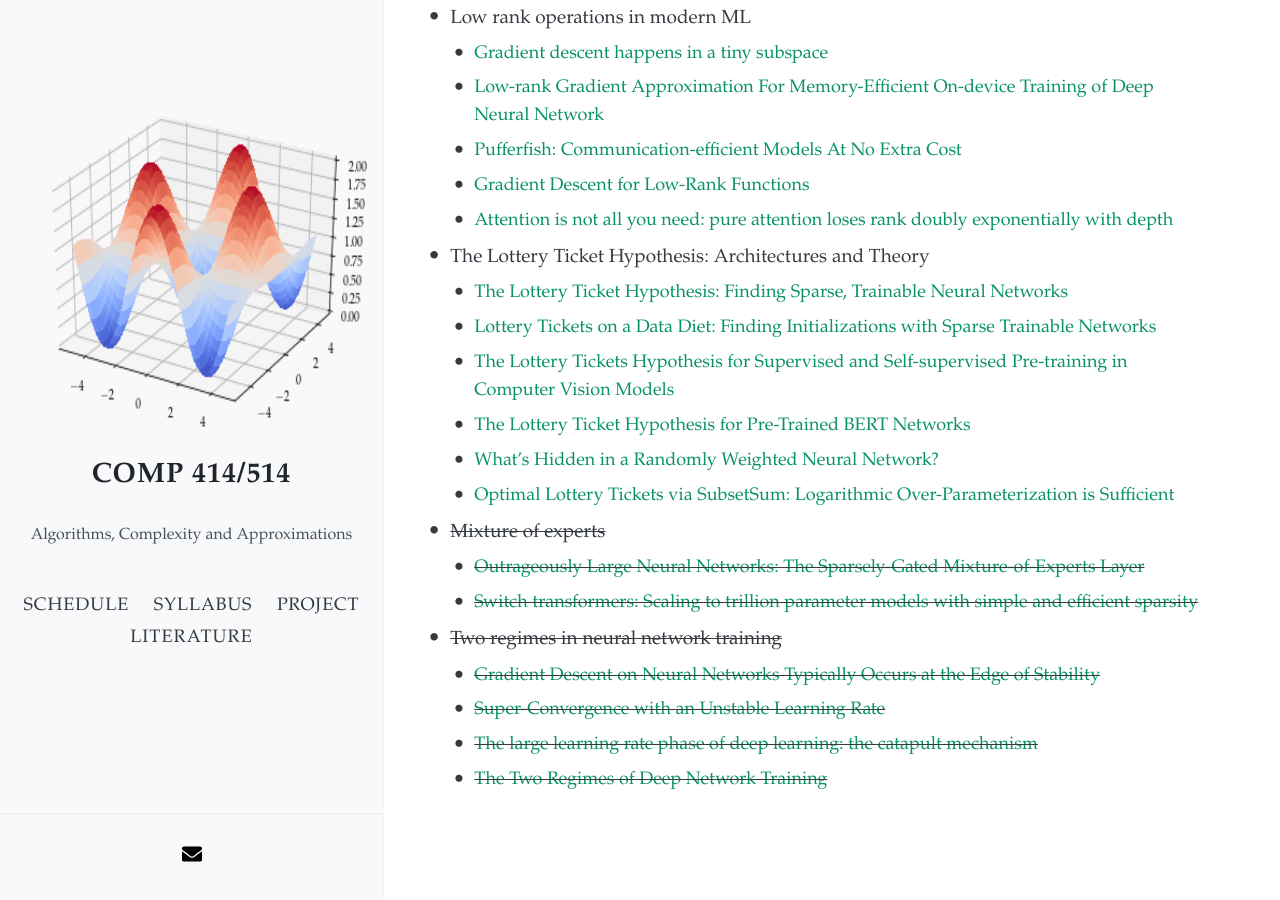
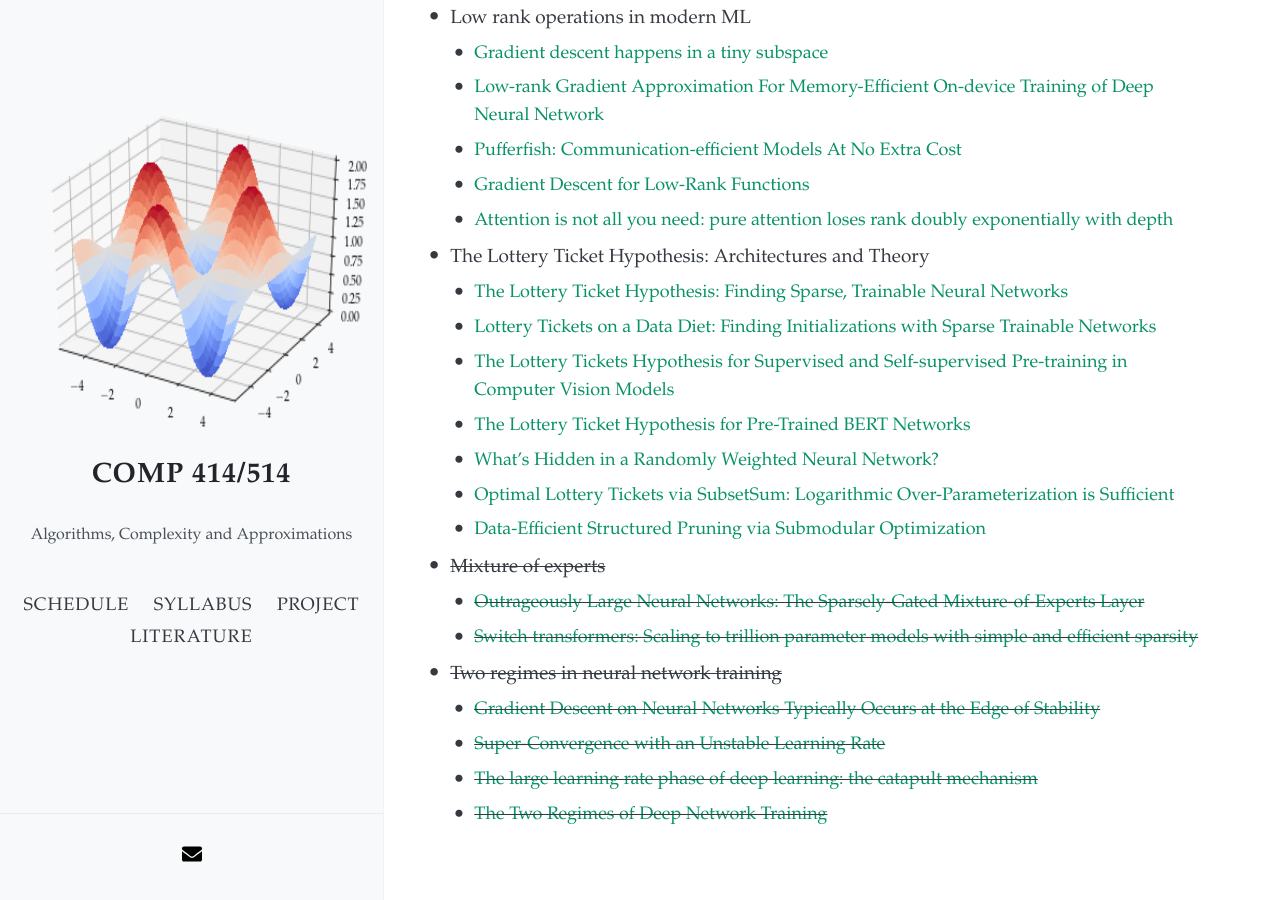
Before and after one commit to akyrillidis/comp414-514, a Jekyll site: the page built from project.md, in a window 1280 px wide and 900 px high, scrolled down 2407 px. Built offline with Jekyll 4.4.1, drawn with Linux system fonts in a browser that asks for light colours; nearby versions of some CDN libraries; before the commit the page ends 3272 px from its top, so only the background shows below that.

Commit message:
Update project.md

```diff
--- a/project.md
+++ b/project.md
@@ -85,6 +85,7 @@ The course project can be categorized as a literature review, as original resear
   - [The Lottery Ticket Hypothesis for Pre-Trained BERT Networks](https://proceedings.neurips.cc/paper/2020/file/b6af2c9703f203a2794be03d443af2e3-Paper.pdf)
   - [What’s Hidden in a Randomly Weighted Neural Network?](https://arxiv.org/pdf/1911.13299.pdf)
   - [Optimal Lottery Tickets via SubsetSum: Logarithmic Over-Parameterization is Sufficient](https://proceedings.neurips.cc/paper/2020/file/1b742ae215adf18b75449c6e272fd92d-Paper.pdf)
+  - [Data-Efficient Structured Pruning via Submodular Optimization](https://arxiv.org/pdf/2203.04940.pdf)
 
 
 - ~~Mixture of experts~~
```
